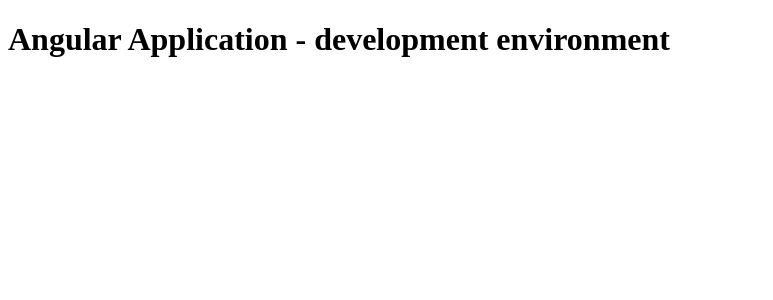
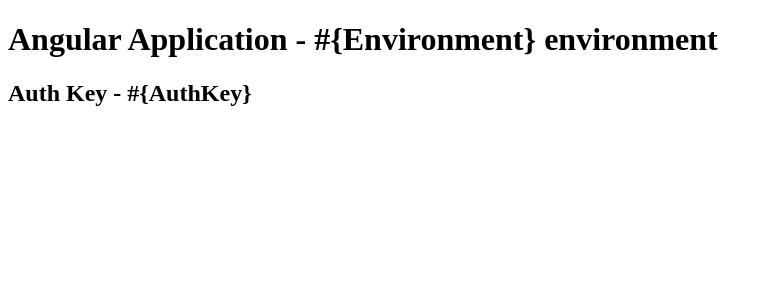
Before and after one commit to sridharraghunathan/AngularAzureDevopsEnv, an Angular app: page / in a window 1280 px wide. Shown: the top 300 px of the page, without its empty margins (0-773 px from the left). Built offline with nearby package versions, Linux system fonts and the light colour scheme.

Commit message:
Updated config

```diff
--- a/src/app/app.component.html
+++ b/src/app/app.component.html
@@ -1 +1,2 @@
 <h1>Angular Application  - {{title}} environment</h1>
+<h2>Auth Key - {{autheticateKey}}</h2>
--- a/src/environments/environment.dev.ts
+++ b/src/environments/environment.dev.ts
@@ -1,5 +1,5 @@
 export const environment = {
     production: false,
-  version: 'development',
+  version: '#{Environment}',
     authKey:'#{AuthKey}'
   };
```
